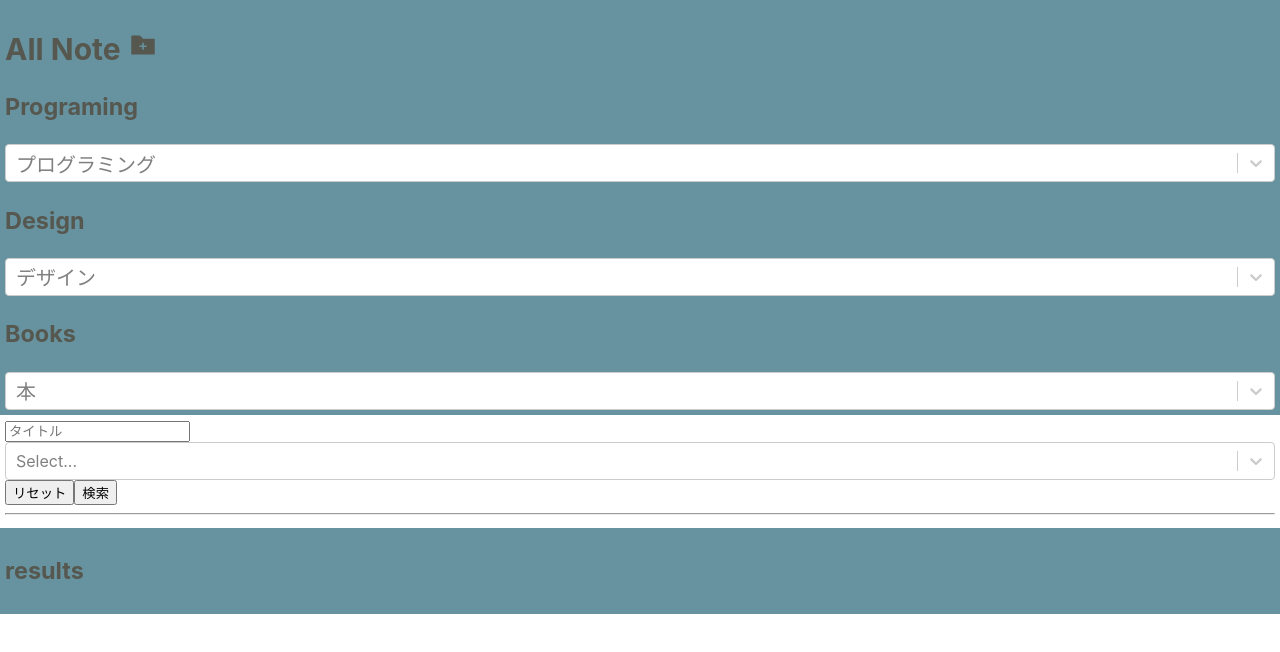
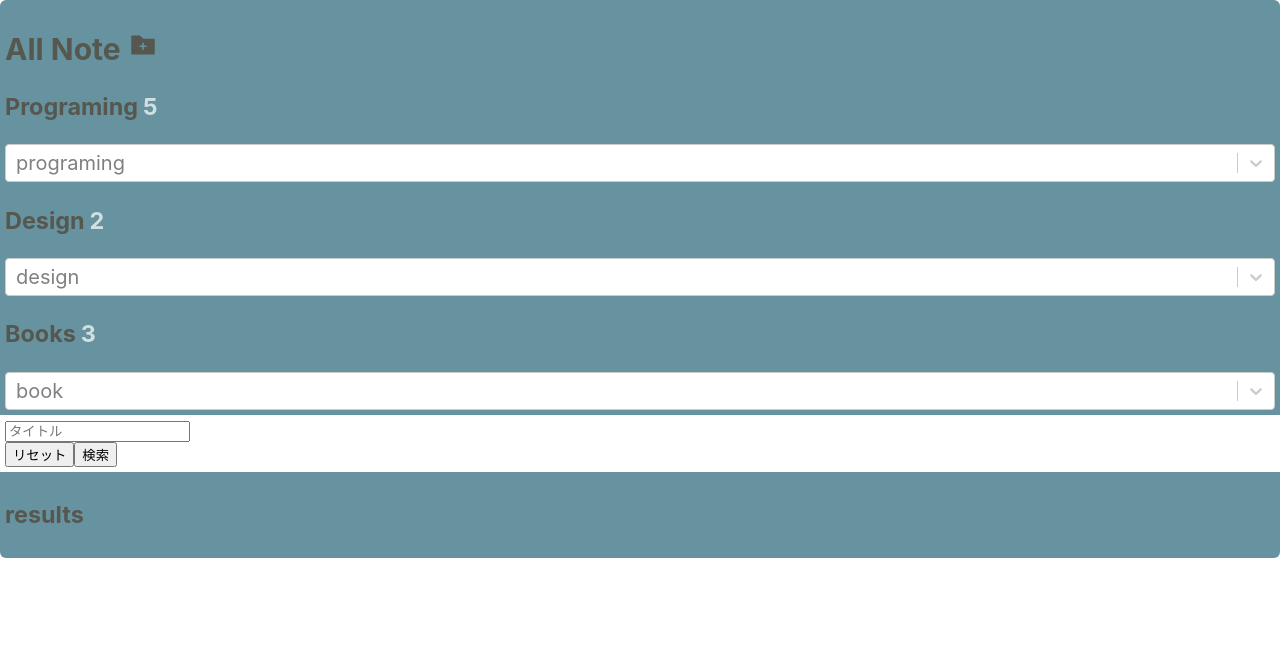
Before and after one commit to AkiGR/Re-Think, a React (Create React App) app: page / in a window 1280 px wide. Shown: the top 652 px of the page. Built offline with nearby package versions, Linux system fonts and the light colour scheme.

Commit message:
update sideber

```diff
--- a/src/components/sideber/index.tsx
+++ b/src/components/sideber/index.tsx
@@ -6,6 +6,7 @@ import { AiFillFolderAdd } from 'react-icons/ai';
 // 全体の背景色
 const StyledBackground = styled('body', {
   background : 'rgba(39, 100, 119, 0.7)',
+  borderRadius : '6px',
 });
 
 // サイドバーのデザイン
@@ -19,6 +20,12 @@ const StyledSideber = styled('header', {
 const StyledFormBackground = styled('form', {
   background : '#FFFFFF',
   padding : '5px',
+});
+
+// 要素数の文字色
+const StyledtextColor = styled('text', {
+  marginLeft : '5px',
+  color : 'rgba(255, 255, 255, 0.7)',
 });
 
 const ProOption  = [
@@ -45,32 +52,45 @@ export const Sideber : FC = () => {
     <StyledBackground>
       <StyledSideber>
         <h2>All Note <AiFillFolderAdd /></h2>
-        <h3>Programing</h3>
+        <h3>
+          Programing
+            <StyledtextColor>
+              {ProOption.length}
+            </StyledtextColor>
+        </h3>
          <Select
             isMulti
-            placeholder="プログラミング"
+            placeholder="programing"
             options={ProOption} />
 
-        <h3>Design</h3>
+        <h3>
+          Design
+            <StyledtextColor>
+              {DesignOption.length}
+            </StyledtextColor>
+        </h3>
         <Select
             isMulti
-            placeholder="デザイン"
+            placeholder="design"
             options={DesignOption} />
 
-        <h3>Books</h3>
+        <h3>
+          Books
+            <StyledtextColor>
+              {BookOption.length}
+            </StyledtextColor>
+        </h3>
         <Select
             isMulti
-            placeholder="本"
+            placeholder="book"
             options={BookOption} />
       </StyledSideber>
 
       <StyledFormBackground>
         <input type="text" placeholder="タイトル"/><br />
-        <Select options={DesignOption} />
         <input type="submit" value="リセット" />
         <input type="submit" value="検索" />
 
-        <hr / >
       </StyledFormBackground>
 
     <StyledSideber>
```
